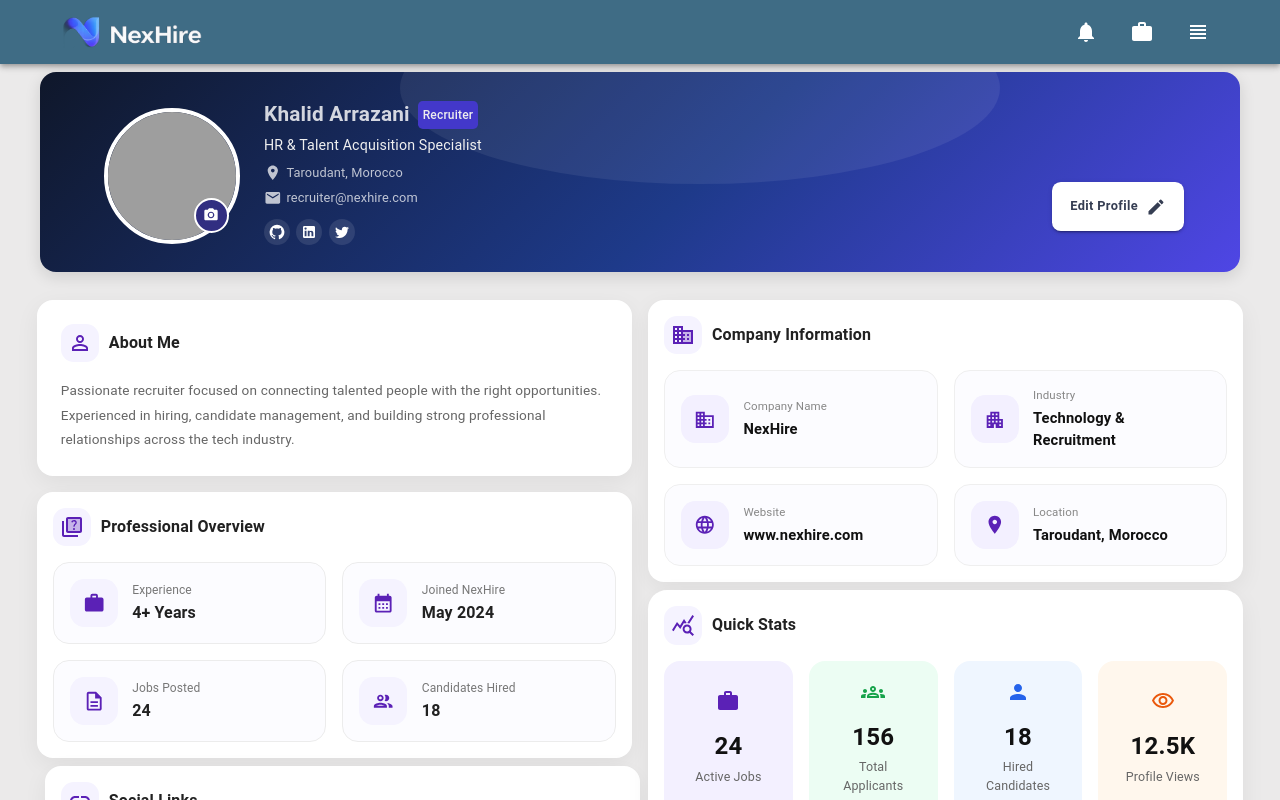
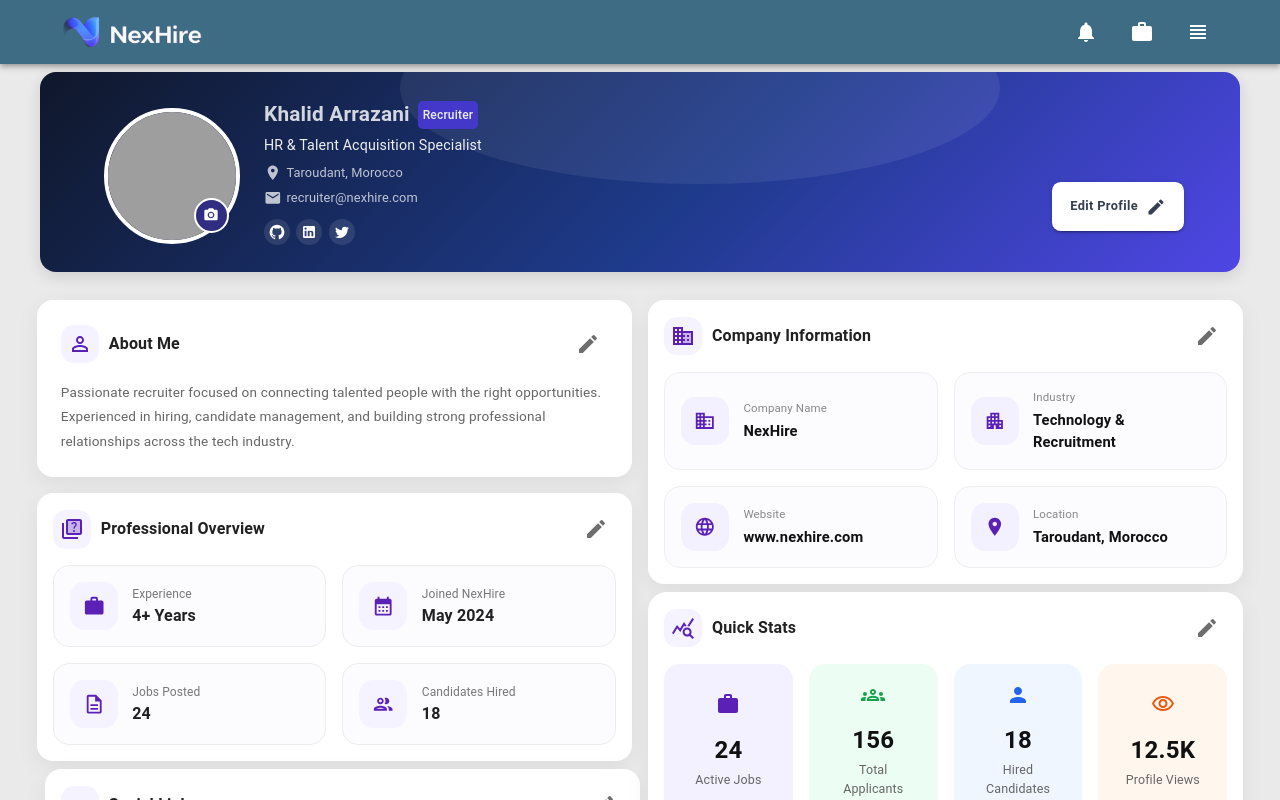
Before and after one commit to khalid-arrazani/JobPlatform-ui, a React (Vite) app: page / in a window 1280 px wide. Built offline with nearby package versions, Linux system fonts and the light colour scheme; grey boxes are pictures that could not be loaded.

Commit message:
add edite icone to cards profile

```diff
--- a/src/components/profile/RecruiterProfile/AboutMeCard.jsx
+++ b/src/components/profile/RecruiterProfile/AboutMeCard.jsx
@@ -1,22 +1,18 @@
-import {
-  Card,
-  CardContent,
-  Typography,
-  Box,
-} from "@mui/material";
+import { Card, CardContent, Typography, Box, IconButton } from "@mui/material";
 
+import EditIcon from "@mui/icons-material/Edit";
 
-import PersonOutlineOutlinedIcon from '@mui/icons-material/PersonOutlineOutlined';
+import PersonOutlineOutlinedIcon from "@mui/icons-material/PersonOutlineOutlined";
 export default function AboutMeCard() {
   return (
     <Card
       sx={{
-    width: "44vw",
-    borderRadius: "1rem",
-    p: "1rem",
-    background: "#fff",
-    boxShadow: "0 0.4rem 1.5rem rgba(0,0,0,0.06)",
-    m:1
+        width: "44vw",
+        borderRadius: "1rem",
+        p: "1rem",
+        background: "#fff",
+        boxShadow: "0 0.4rem 1.5rem rgba(0,0,0,0.06)",
+        m: 1,
       }}
     >
       <CardContent sx={{ p: "0.5rem !important" }}>
@@ -49,12 +45,30 @@ export default function AboutMeCard() {
             sx={{
               fontSize: "1rem",
               fontWeight: 700,
+              display: "flex",
+              flex: 1,
+              justifyContent: "space-between",
+              alignItems: "center",
             }}
           >
             About Me
+            <IconButton
+              sx={{
+                background: "#160a7e00",
+                color: "#6e6e6e",
+
+                "&:hover": {
+                  background: "#37373849",
+                },
+                width: "2.5rem",
+                height: "2.5rem",
+                p: 1,
+              }}
+            >
+              <EditIcon sx={{ width: "100%", m: 0 }} />
+            </IconButton>
           </Typography>
         </Box>
-
         {/* Description */}
         <Typography
           sx={{
@@ -63,10 +77,9 @@ export default function AboutMeCard() {
             color: "#666",
           }}
         >
-          Passionate recruiter focused on connecting talented people
-          with the right opportunities. Experienced in hiring,
-          candidate management, and building strong professional
-          relationships across the tech industry.
+          Passionate recruiter focused on connecting talented people with the
+          right opportunities. Experienced in hiring, candidate management, and
+          building strong professional relationships across the tech industry.
         </Typography>
       </CardContent>
     </Card>
--- a/src/components/profile/RecruiterProfile/CompanyInformationCard.jsx
+++ b/src/components/profile/RecruiterProfile/CompanyInformationCard.jsx
@@ -1,15 +1,13 @@
-import {
-  Card,
-  Box,
-  Typography,
-} from "@mui/material";
+import { Card, Box, Typography,IconButton } from "@mui/material";
 
 import BusinessIcon from "@mui/icons-material/Business";
 import ApartmentIcon from "@mui/icons-material/Apartment";
 import LanguageIcon from "@mui/icons-material/Language";
 import LocationOnIcon from "@mui/icons-material/LocationOn";
 
-import BusinessTwoToneIcon from '@mui/icons-material/BusinessTwoTone';
+import EditIcon from "@mui/icons-material/Edit";
+
+import BusinessTwoToneIcon from "@mui/icons-material/BusinessTwoTone";
 
 export default function CompanyInformationCard() {
   const companyData = [
@@ -46,7 +44,7 @@ export default function CompanyInformationCard() {
         p: "1rem",
         background: "#fff",
         boxShadow: "0 0.4rem 1.5rem rgba(0,0,0,0.06)",
-    m:1
+        m: 1,
       }}
     >
       {/* Header */}
@@ -78,12 +76,30 @@ export default function CompanyInformationCard() {
             sx={{
               fontSize: "1rem",
               fontWeight: 700,
+              display: "flex",
+              flex: 1,
+              justifyContent: "space-between",
+              alignItems: "center",
             }}
           >
             Company Information
+            <IconButton
+              sx={{
+                background: "#160a7e00",
+                color: "#6e6e6e",
+
+                "&:hover": {
+                  background: "#37373849",
+                },
+                width: "2.5rem",
+                height: "2.5rem",
+                p: 1,
+              }}
+            >
+              <EditIcon sx={{ width: "100%", m: 0 }} />
+            </IconButton>
           </Typography>
         </Box>
-
 
       {/* Content */}
       <Box
--- a/src/components/profile/RecruiterProfile/HiringFocusCard.jsx
+++ b/src/components/profile/RecruiterProfile/HiringFocusCard.jsx
@@ -1,26 +1,17 @@
-import {
-  Card,
-  Box,
-  Typography,
-  Chip,
-} from "@mui/material";
+import { Card, Box, Typography, Chip, IconButton } from "@mui/material";
 
 import WorkIcon from "@mui/icons-material/Work";
 
+import EditIcon from "@mui/icons-material/Edit";
+
 export default function HiringFocusCard() {
-  const hiringTypes = [
-    "Full-time",
-    "Remote",
-    "Hybrid",
-    "Internship",
-  ];
+  const hiringTypes = ["Full-time", "Remote", "Hybrid", "Internship"];
 
   const roles = [
     "Frontend Developer",
     "Backend Developer",
     "UI/UX Designer",
     "Product Manager",
-
   ];
 
   return (
@@ -31,7 +22,7 @@ export default function HiringFocusCard() {
         p: "1rem",
         background: "#fff",
         boxShadow: "0 0.4rem 1.5rem rgba(0,0,0,0.06)",
-    m:1
+        m: 1,
       }}
     >
       {/* Header */}
@@ -40,7 +31,7 @@ export default function HiringFocusCard() {
           display: "flex",
           alignItems: "center",
           gap: "0.6rem",
-          mb: "1.2rem",
+          mb: "1rem",
         }}
       >
         <Box
@@ -48,13 +39,12 @@ export default function HiringFocusCard() {
             width: "2.4rem",
             height: "2.4rem",
             borderRadius: "0.8rem",
+            background: "#f5f3ff",
+            color: "#5b21b6",
 
             display: "flex",
             alignItems: "center",
             justifyContent: "center",
-
-            background: "#f3f0ff",
-            color: "#5b21b6",
           }}
         >
           <WorkIcon />
@@ -64,9 +54,28 @@ export default function HiringFocusCard() {
           sx={{
             fontSize: "1rem",
             fontWeight: 700,
+            display: "flex",
+            flex: 1,
+            justifyContent: "space-between",
+            alignItems: "center",
           }}
         >
           Hiring Focus
+          <IconButton
+            sx={{
+              background: "#160a7e00",
+              color: "#6e6e6e",
+
+              "&:hover": {
+                background: "#37373849",
+              },
+              width: "2.5rem",
+              height: "2.5rem",
+              p: 1,
+            }}
+          >
+            <EditIcon sx={{ width: "100%", m: 0 }} />
+          </IconButton>
         </Typography>
       </Box>
 
@@ -84,7 +93,6 @@ export default function HiringFocusCard() {
             key={index}
             label={item}
             sx={{
-
               display: "flex",
               alignItems: "center",
               gap: "0.5rem",
--- a/src/components/profile/RecruiterProfile/QuickStatsCard.jsx
+++ b/src/components/profile/RecruiterProfile/QuickStatsCard.jsx
@@ -1,7 +1,7 @@
 import {
   Card,
   Box,
-  Typography,
+  Typography,IconButton
 } from "@mui/material";
 
 import QueryStatsSharpIcon from '@mui/icons-material/QueryStatsSharp';
@@ -10,6 +10,8 @@ import WorkOutlineIcon from "@mui/icons-material/Work";
 import GroupsOutlinedIcon from "@mui/icons-material/GroupsOutlined";
 import PersonOutlineIcon from "@mui/icons-material/Person";
 import VisibilityOutlinedIcon from "@mui/icons-material/VisibilityOutlined";
+
+import EditIcon from "@mui/icons-material/Edit";
 
 export default function QuickStatsCard() {
   const stats = [
@@ -87,12 +89,30 @@ export default function QuickStatsCard() {
           sx={{
             fontSize: "1rem",
             fontWeight: 700,
+            display: "flex",
+            flex: 1,
+            justifyContent: "space-between",
+            alignItems: "center",
           }}
         >
            Quick Stats
+          <IconButton
+            sx={{
+              background: "#160a7e00",
+              color: "#6e6e6e",
+
+              "&:hover": {
+                background: "#37373849",
+              },
+              width: "2.5rem",
+              height: "2.5rem",
+              p: 1,
+            }}
+          >
+            <EditIcon sx={{ width: "100%", m: 0 }} />
+          </IconButton>
         </Typography>
       </Box>
-
 
       {/* Grid */}
       <Box
--- a/src/components/profile/RecruiterProfile/RecruiterProfilePage.jsx
+++ b/src/components/profile/RecruiterProfile/RecruiterProfilePage.jsx
@@ -7,6 +7,8 @@ import AboutMeCard from "./AboutMeCard.jsx";
 import HiringFocusCard from "./HiringFocusCard.jsx";
 import QuickStatsCard from "./QuickStatsCard.jsx";
 import SocialLinksCard from "./SocialLinksCard.jsx";
+
+
 
 export default function RecruiterProfilePage() {
   return (
--- a/src/components/profile/RecruiterProfile/RecruiterStatsCard.jsx
+++ b/src/components/profile/RecruiterProfile/RecruiterStatsCard.jsx
@@ -1,15 +1,13 @@
-import {
-  Card,
-  Box,
-  Typography,
-} from "@mui/material";
+import { Card, Box, Typography, IconButton } from "@mui/material";
 
-import QuizTwoToneIcon from '@mui/icons-material/QuizTwoTone';
+import QuizTwoToneIcon from "@mui/icons-material/QuizTwoTone";
 
 import WorkIcon from "@mui/icons-material/Work";
 import CalendarMonthIcon from "@mui/icons-material/CalendarMonth";
 import DescriptionOutlinedIcon from "@mui/icons-material/DescriptionOutlined";
 import GroupOutlinedIcon from "@mui/icons-material/GroupOutlined";
+
+import EditIcon from "@mui/icons-material/Edit";
 
 export default function RecruiterStatsCard() {
   const stats = [
@@ -46,7 +44,7 @@ export default function RecruiterStatsCard() {
         p: "1rem",
         background: "#fff",
         boxShadow: "0 0.4rem 1.5rem rgba(0,0,0,0.06)",
-    m:1
+        m: 1,
       }}
     >
       {/* Header */}
@@ -78,11 +76,31 @@ export default function RecruiterStatsCard() {
           sx={{
             fontSize: "1rem",
             fontWeight: 700,
+            display: "flex",
+            flex: 1,
+            justifyContent: "space-between",
+            alignItems: "center",
           }}
         >
           Professional Overview
+          <IconButton
+            sx={{
+              background: "#160a7e00",
+              color: "#6e6e6e",
+
+              "&:hover": {
+                background: "#37373849",
+              },
+              width: "2.5rem",
+              height: "2.5rem",
+              p: 1,
+            }}
+          >
+            <EditIcon sx={{ width: "100%", m: 0 }} />
+          </IconButton>
         </Typography>
       </Box>
+
       <Box
         sx={{
           display: "grid",
--- a/src/components/profile/RecruiterProfile/SocialLinksCard.jsx
+++ b/src/components/profile/RecruiterProfile/SocialLinksCard.jsx
@@ -1,18 +1,15 @@
-import {
-  Card,
-  Box,
-  Typography,
-  IconButton,
-} from "@mui/material";
+import { Card, Box, Typography, IconButton } from "@mui/material";
 
-import LinkOutlinedIcon from '@mui/icons-material/LinkOutlined';
+import LinkOutlinedIcon from "@mui/icons-material/LinkOutlined";
 
-import ModeEditIcon from '@mui/icons-material/ModeEdit';
+import EditIcon from "@mui/icons-material/Edit";
 
 import LinkedInIcon from "@mui/icons-material/LinkedIn";
 import GitHubIcon from "@mui/icons-material/GitHub";
 import LanguageIcon from "@mui/icons-material/Language";
 import XIcon from "@mui/icons-material/X";
+
+
 
 export default function SocialLinksCard() {
   const socials = [
@@ -48,8 +45,6 @@ export default function SocialLinksCard() {
       }}
     >
       {/* Header */}
-
-            {/* Header */}
       <Box
         sx={{
           display: "flex",
@@ -78,14 +73,31 @@ export default function SocialLinksCard() {
           sx={{
             fontSize: "1rem",
             fontWeight: 700,
+            display:"flex",
+            flex:1,
+            justifyContent:'space-between',
+            alignItems:"center"
           }}
         >
           Social Links
+                    <IconButton
+            sx={{
+              background: "#160a7e00",
+              color: "#6e6e6e",
+
+              "&:hover": {
+                background: "#37373849",
+              },
+              width: "2.5rem",
+              height: "2.5rem",
+              p: 1,
+            }}
+          >
+            <EditIcon sx={{ width: "100%", m: 0 }} />
+          </IconButton>
+
         </Typography>
       </Box>
-
-
-
 
       {/* Icons */}
       <Box
```
Lines whose indentation alone changed are shown as unchanged.
